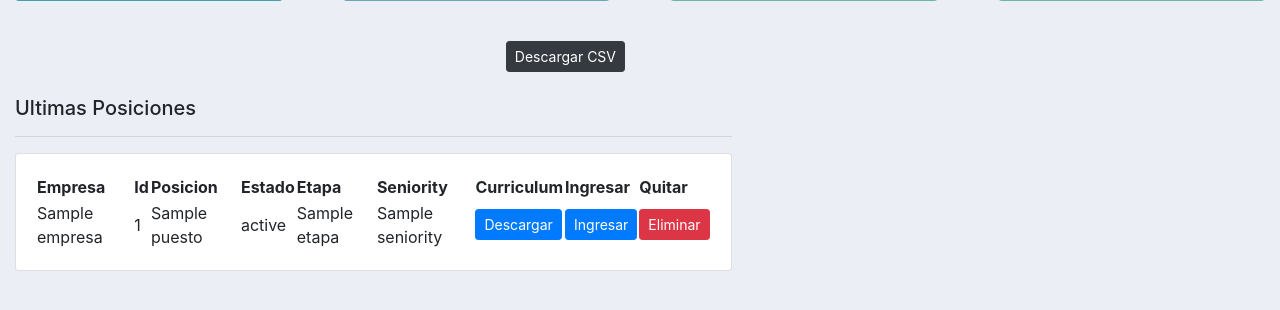
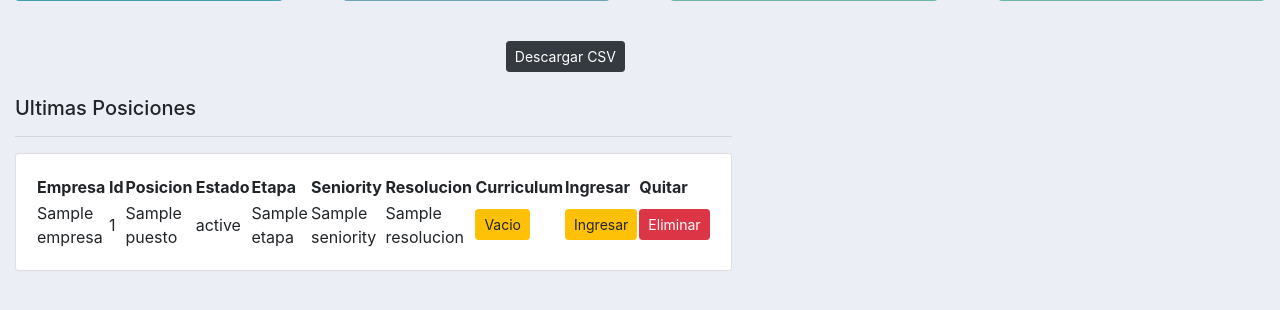
Before and after one commit to gastonc90/pp3, a Django app: template recruit/RecruiterApp/templates/RecruiterApp/administracion.html in a window 1280 px wide. Shown: the part 228-538 px from the top of that part. Run offline with Django 4.2, Linux system fonts and the light colour scheme; the template is opened without the code that fills it: most values are stand-ins (such as "Sample title", 1, 10 or a date in 2020); the page is wider than the window, and the part outside it is not shown; some libraries are stand-ins or nearby versions.

Commit message:
Dashboard Noveno

```diff
--- a/recruit/RecruiterApp/templates/RecruiterApp/administracion.html
+++ b/recruit/RecruiterApp/templates/RecruiterApp/administracion.html
@@ -34,6 +34,7 @@
                     <th>Estado</th>
                     <th>Etapa</th>
                     <th>Seniority</th>
+                    <th>Resolucion</th>
                     <th>Curriculum</th>
                     <th>Ingresar</th>
                     <th>Quitar</th>
@@ -46,8 +47,9 @@
                         <td>{{i.estado}}</td>
                         <td>{{i.etapa}}</td>
                         <td>{{i.seniority}}</td>
+                        <td>{{i.resolucion}}</td>
 
-                        {% if i.cargar_archivos %}
+                        {% if i.cargar_archivos and i.resolucion == 'En Proceso' %}
                         <td><a class="btn btn-primary btn-sm" href="{{i.cargar_archivos.url}}">Descargar</a></td>
                         <td><a class="btn btn-primary btn-sm" href="{% url 'ingresos' i.id %}">Ingresar</a></td>
                         {% else %}
```
Also changed, not shown: 1 other file.
